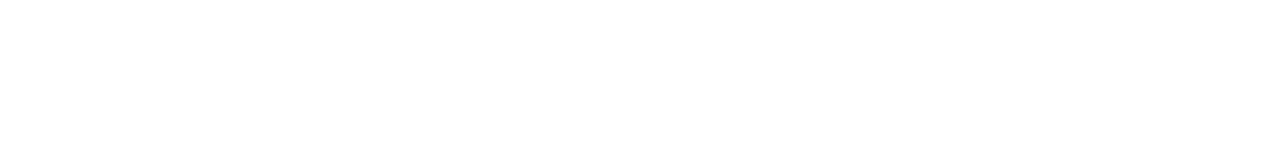
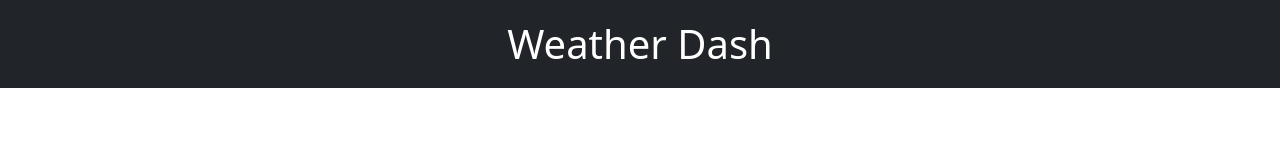
Before and after one commit to Milan1422/HW6-WeatherDash, a plain HTML site: page index.html in a window 1280 px wide. Drawn offline with nearby package versions, Linux system fonts and the light colour scheme.

Commit message:
added title

```diff
--- a/assets/style.css
+++ b/assets/style.css
@@ -0,0 +1,4 @@
+.dash-title{
+    color: white;
+    padding: 20px;
+}
--- a/index.html
+++ b/index.html
@@ -10,6 +10,9 @@
     <title>Document</title>
 </head>
 <body>
-
+<!-- the header goes here -->
+    <header class="container-fluid bg-dark text-center">
+        <h1 class="dash-title">Weather Dash</h1>
+    </header>
 </body>
 </html>
```
